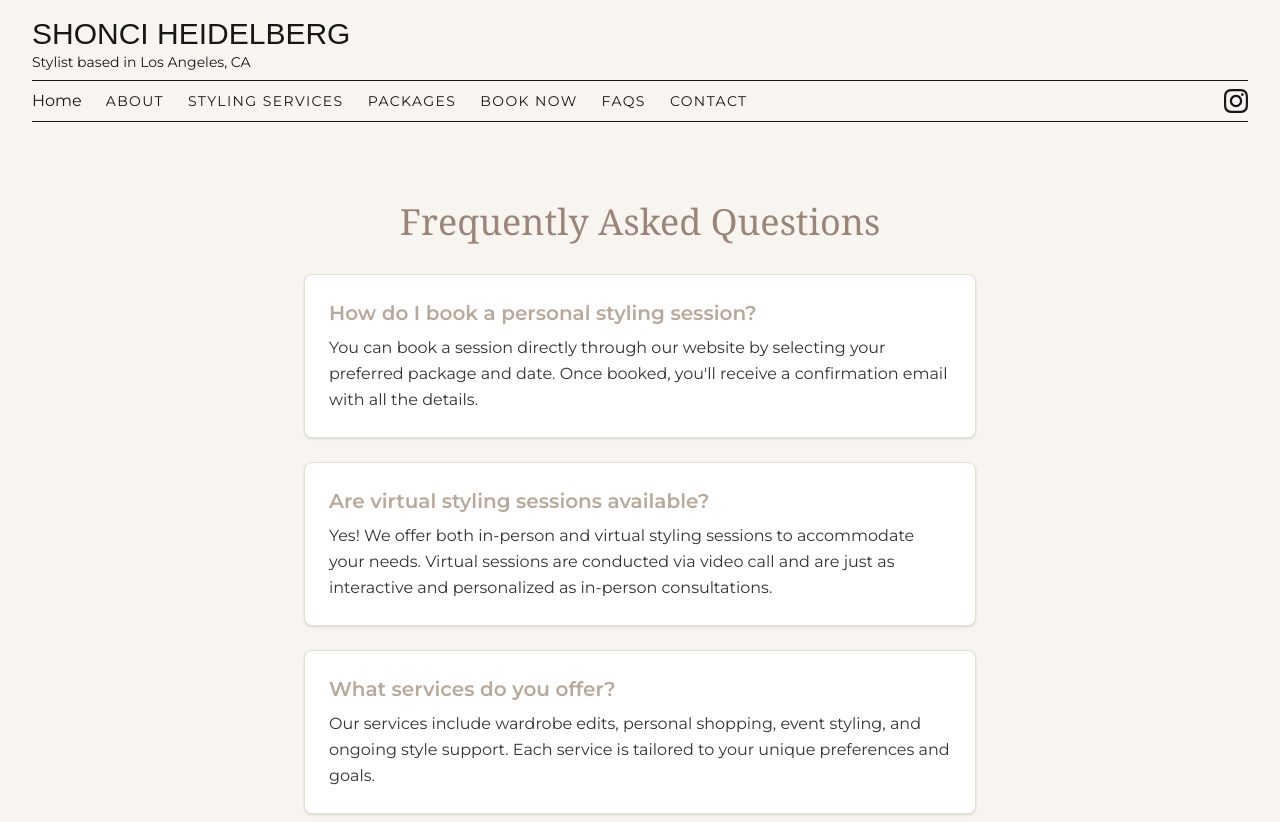
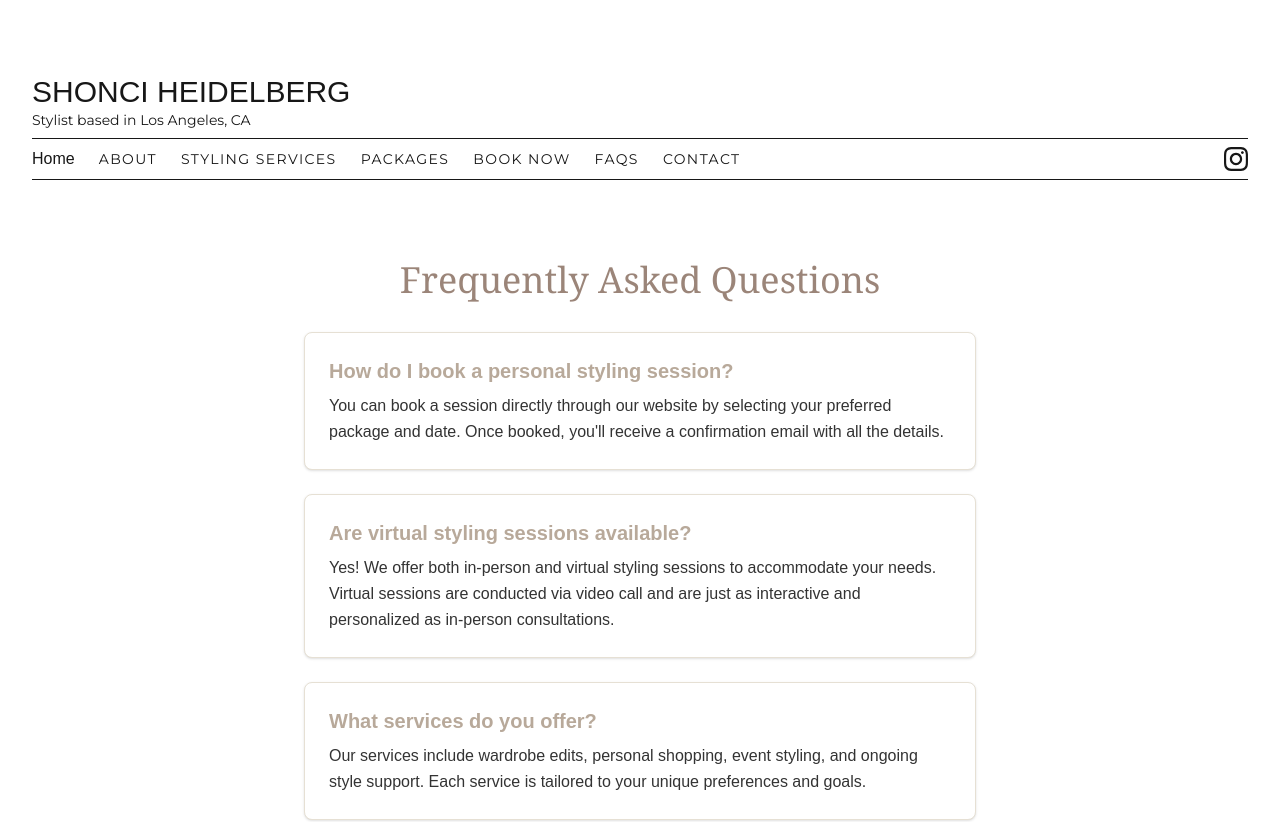
Before and after one commit to theamazingmrb/styleme, a Next.js app: page /faq in a window 1280 px wide. Shown: the top 822 px of the page. Built offline with nearby package versions, Linux system fonts and the light colour scheme; a web font is replaced by a local one.

Commit message:
remove the background color and email pop up

```diff
--- a/src/app/faq/page.tsx
+++ b/src/app/faq/page.tsx
@@ -37,7 +37,7 @@ const faqs = [
 
 export default function FAQPage() {
   return (
-    <main className="min-h-screen bg-[#f8f5f0] py-16 px-4">
+    <main className="min-h-screen bg-white py-16 px-4">
       <div className="max-w-2xl mx-auto">
         <h1 className="text-4xl font-serif text-center text-[#9b8579] mb-8">Frequently Asked Questions</h1>
         <div className="space-y-6">
--- a/src/app/layout.tsx
+++ b/src/app/layout.tsx
@@ -25,9 +25,10 @@ export default function RootLayout({
 }>) {
   return (
     <html lang="en">
-      <body className={`${geistSans.variable} ${geistMono.variable} antialiased`}>
+      <h3 className="font-playfair text-2xl text-white mb-6"><span className="tsukimi">SHONCI HEIDELBERG</span></h3>
+      <body className={`${geistSans.variable} ${geistMono.variable} antialiased tsukimi `}>
         {/* Navigation - Fashion Style */}
-        <nav className="bg-cream sticky top-0 z-10 py-4">
+        <nav className="bg-white sticky top-0 z-10 py-4">
           <div className="max-w-7xl mx-auto px-4 sm:px-6 lg:px-8">
             <div className="flex flex-col">
               {/* Top row with name and title */}
@@ -50,7 +51,7 @@ export default function RootLayout({
                 <div className="flex items-center">
                   <a href="https://instagram.com" target="_blank" rel="noopener noreferrer" className="text-charcoal hover:text-accent transition-colors duration-300">
                     <svg xmlns="http://www.w3.org/2000/svg" viewBox="0 0 24 24" fill="currentColor" className="w-6 h-6">
-                      <path d="M12 2.163c3.204 0 3.584.012 4.85.07 3.252.148 4.771 1.691 4.919 4.919.058 1.265.069 1.645.069 4.849 0 3.205-.012 3.584-.069 4.849-.149 3.225-1.664 4.771-4.919 4.919-1.266.058-1.644.07-4.85.07-3.204 0-3.584-.012-4.849-.07-3.26-.149-4.771-1.699-4.919-4.92-.058-1.265-.07-1.644-.07-4.849 0-3.204.013-3.583.07-4.849.149-3.227 1.664-4.771 4.919-4.919 1.266-.057 1.645-.069 4.849-.069zm0-2.163c-3.259 0-3.667.014-4.947.072-4.358.2-6.78 2.618-6.98 6.98-.059 1.281-.073 1.689-.073 4.948 0 3.259.014 3.668.072 4.948.2 4.358 2.618 6.78 6.98 6.98 1.281.058 1.689.072 4.948.072 3.259 0 3.668-.014 4.948-.072 4.354-.2 6.782-2.618 6.979-6.98.059-1.28.073-1.689.073-4.948 0-3.259-.014-3.667-.072-4.947-.196-4.354-2.617-6.78-6.979-6.98-1.281-.059-1.69-.073-4.949-.073zm0 5.838c-3.403 0-6.162 2.759-6.162 6.162s2.759 6.163 6.162 6.163 6.162-2.759 6.162-6.163c0-3.403-2.759-6.162-6.162-6.162zm0 10.162c-2.209 0-4-1.79-4-4 0-2.209 1.791-4 4-4s4 1.791 4 4c0 2.21-1.791 4-4 4zm6.406-11.845c-.796 0-1.441.645-1.441 1.44s.645 1.44 1.441 1.44c.795 0 1.439-.645 1.439-1.44s-.644-1.44-1.439-1.44z"/>
+                      <path d="M12 2.163c3.204 0 3.584.012 4.85.07 3.252.148 4.771 1.691 4.919 4.919.058 1.265.069 1.645.069 4.849 0 3.205-.012 3.584-.069 4.849-.149 3.225-1.664 4.771-4.919 4.919-1.266.058-1.644.07-4.85.07-3.204 0-3.584-.012-4.849-.07-3.26-.149-4.771-1.699-4.919-4.92-.058-1.265-.07-1.644-.07-4.849 0-3.204.013-3.583.07-4.849.149-3.227 1.664-4.771 4.919-4.919 1.266-.057 1.645-.069 4.849-.069zm0-2.163c-3.259 0-3.667.014-4.947.072-4.358.2-6.78 2.618-6.98 6.98-.059 1.281-.073 1.689-.073 4.948 0 3.259.014 3.668.072 4.948.2 4.358 2.618 6.78 6.98 6.98 1.281.058 1.689.072 4.948.072 3.259 0 3.668-.014 4.948-.072 4.354-.2 6.782-2.618 6.979-6.98.059-1.28.073-1.689.073-4.948 0-3.259-.014-3.667-.072-4.947-.196-4.354-2.617-6.78-6.979-6.98-1.281-.059-1.69-.073-4.949-.073zm0 5.838c-3.403 0-6.162 2.759-6.162 6.162s2.759 6.163 6.162 6.163 6.162-2.759 6.162-6.163c0-3.403-2.759-6.162-6.162-6.162zm0 10.162c-2.209 0-4-1.79-4-4 0-2.209 1.791-4 4-4s4 1.791 4 4c0 2.21-1.791 4-4 4zm6.406-11.845c-.796 0-1.441.645-1.441 1.44s.645 1.44 1.441 1.44c.795 0 1.439-.645 1.439-1.44s-.644-1.44-1.439-1.44z" />
                     </svg>
                   </a>
                 </div>
--- a/src/app/page.tsx
+++ b/src/app/page.tsx
@@ -141,7 +141,7 @@ window.Calendly.initInlineWidget({
   return (
     <div className="min-h-screen bg-white">
       {/* Email Collection Popup */}
-      {showEmailPopup && (
+      {false && (
         <div className="fixed inset-0 z-50 flex items-center justify-center bg-black bg-opacity-50">
           <div className="relative max-w-xl w-full bg-transparent overflow-hidden">
             {/* Close button */}
@@ -153,9 +153,7 @@ window.Calendly.initInlineWidget({
                 <path strokeLinecap="round" strokeLinejoin="round" strokeWidth={2} d="M6 18L18 6M6 6l12 12" />
               </svg>
             </button>
-
-            {/* Background image with text overlay */}
-            <div className="relative">
+ <div className="relative">
               {/* Background image - using the exact image from reference */}
               <div className="absolute inset-0 bg-[#a08977]">
                 <img
@@ -200,6 +198,8 @@ window.Calendly.initInlineWidget({
                 </form>
               </div>
             </div>
+            {/* Background image with text overlay */}
+
           </div>
         </div>
       )}
@@ -207,8 +207,7 @@ window.Calendly.initInlineWidget({
 
 
       {/* Hero Section - Fashion Style */}
-      <div className="relative bg-cream fashion-section">
-        <div className="absolute top-0 right-0 w-1/3 h-full bg-beige hidden lg:block"></div>
+      <div className="relative bg-white fashion-section">
         <div className="max-w-7xl mx-auto px-4 sm:px-6 lg:px-8 relative">
           <div className="lg:grid lg:grid-cols-12 lg:gap-12 items-center">
             <div className="sm:text-center lg:col-span-6 lg:text-left animate-fadeIn">
@@ -277,7 +276,7 @@ window.Calendly.initInlineWidget({
           <div className="grid grid-cols-1 md:grid-cols-3 gap-10">
             {/* Service 1 */}
             <div className="fashion-card p-8 hover-lift animate-fadeIn delay-100">
-              <div className="mb-6 w-16 h-16 flex items-center justify-center bg-cream rounded-full">
+              <div className="mb-6 w-16 h-16 flex items-center justify-center bg-white border border-accent/20 rounded-full">
                 <FaShoppingBag className="h-8 w-8 text-accent" />
               </div>
               <h3 className="text-xl font-playfair font-semibold text-charcoal mb-4">Shopping Assistance</h3>
@@ -297,7 +296,7 @@ window.Calendly.initInlineWidget({
 
             {/* Service 2 */}
             <div className="fashion-card p-8 hover-lift animate-fadeIn delay-200">
-              <div className="mb-6 w-16 h-16 flex items-center justify-center bg-cream rounded-full">
+              <div className="mb-6 w-16 h-16 flex items-center justify-center bg-white border border-accent/20 rounded-full">
                 <FaTshirt className="h-8 w-8 text-accent" />
               </div>
               <h3 className="text-xl font-playfair font-semibold text-charcoal mb-4">Wardrobe Analysis</h3>
@@ -317,7 +316,7 @@ window.Calendly.initInlineWidget({
 
             {/* Service 3 */}
             <div className="fashion-card p-8 hover-lift animate-fadeIn delay-300">
-              <div className="mb-6 w-16 h-16 flex items-center justify-center bg-cream rounded-full">
+              <div className="mb-6 w-16 h-16 flex items-center justify-center bg-white border border-accent/20 rounded-full">
                 <FaCalendarAlt className="h-8 w-8 text-accent" />
               </div>
               <h3 className="text-xl font-playfair font-semibold text-charcoal mb-4">Seasonal Updates</h3>
@@ -339,7 +338,7 @@ window.Calendly.initInlineWidget({
       </section>
 
       {/* Packages Section - Fashion Style */}
-      <section id="packages" className="fashion-section bg-cream">
+      <section id="packages" className="fashion-section bg-white">
         <div className="max-w-7xl mx-auto px-4 sm:px-6 lg:px-8">
           <div className="text-center mb-16 animate-fadeIn">
             <div className="inline-block">
@@ -356,7 +355,7 @@ window.Calendly.initInlineWidget({
 
           <div className="grid grid-cols-1 md:grid-cols-3 gap-8 lg:gap-12">
             {/* Basic Package */}
-            <div className="bg-white border border-beige hover:border-accent transition-all duration-300 flex flex-col animate-fadeIn delay-100">
+            <div className="bg-white border border-gray-200 hover:border-accent transition-all duration-300 flex flex-col animate-fadeIn delay-100">
               <div className="bg-beige/30 p-6 text-center">
                 <h3 className="font-playfair text-2xl text-charcoal">Basic Consultation</h3>
                 <div className="mt-4 flex items-baseline justify-center">
```
